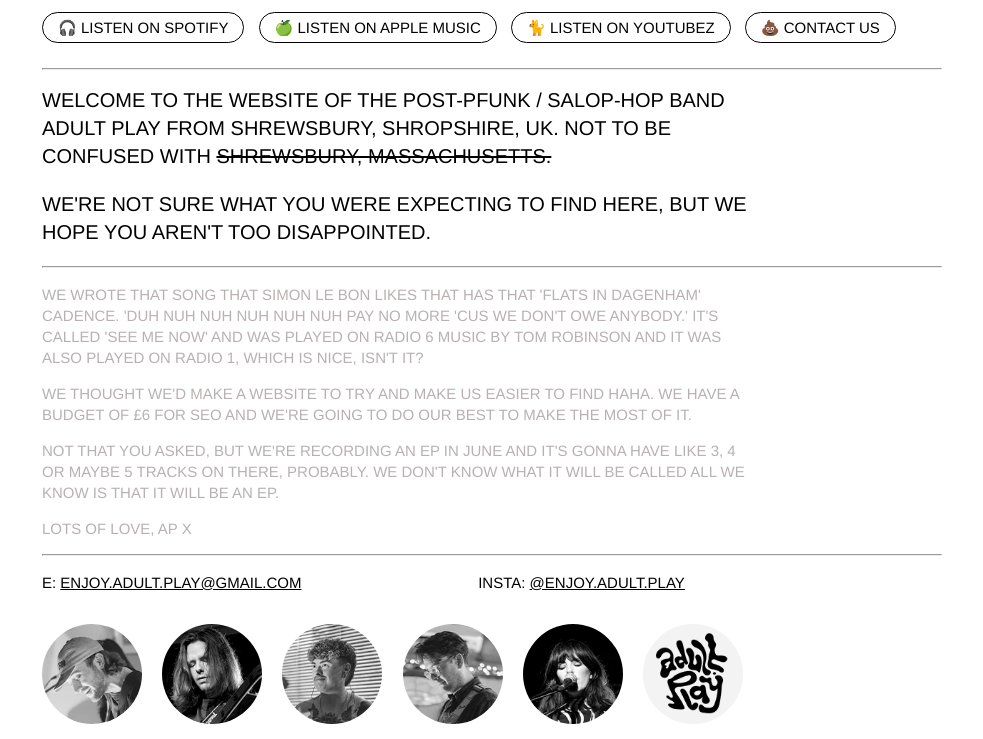
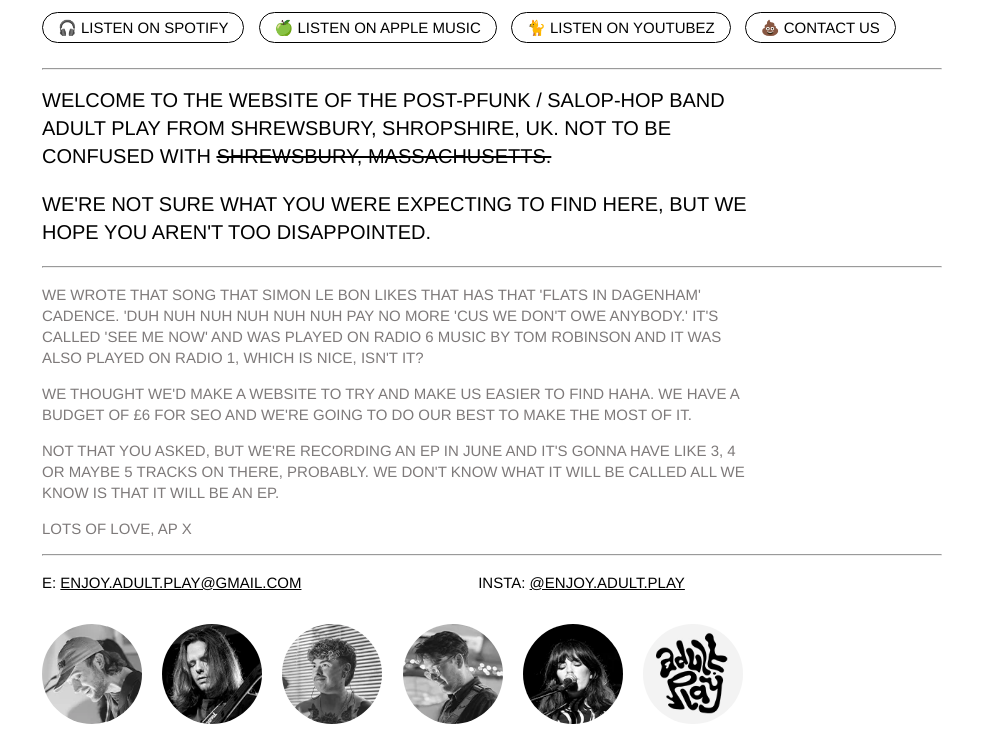
Before and after one commit to adultplay/adultplay.github.io, a plain HTML site: page index.html in a window 1280 px wide. Shown: the part 512-1251 px from the top of the page, without its empty margins (148-1131 px from the left). Drawn offline with Linux system fonts and the light colour scheme.

Commit message:
grey text update test

```diff
--- a/wybez.css
+++ b/wybez.css
@@ -80,7 +80,7 @@ a {
 }
 
 .grey-txt {
-    color: #b8b1b1;
+    color: #7e7a7a;
 }
 
 @media only screen and (min-width: 620px) {
```
